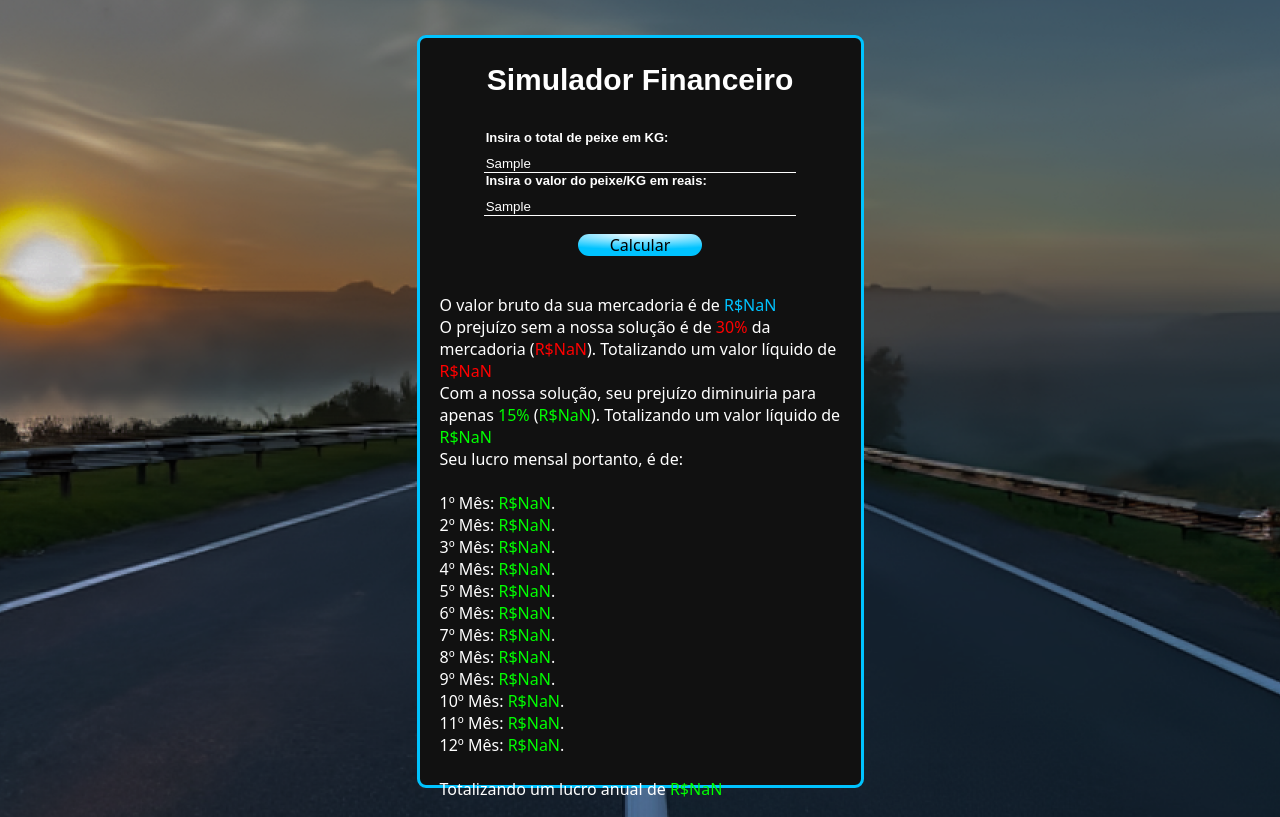
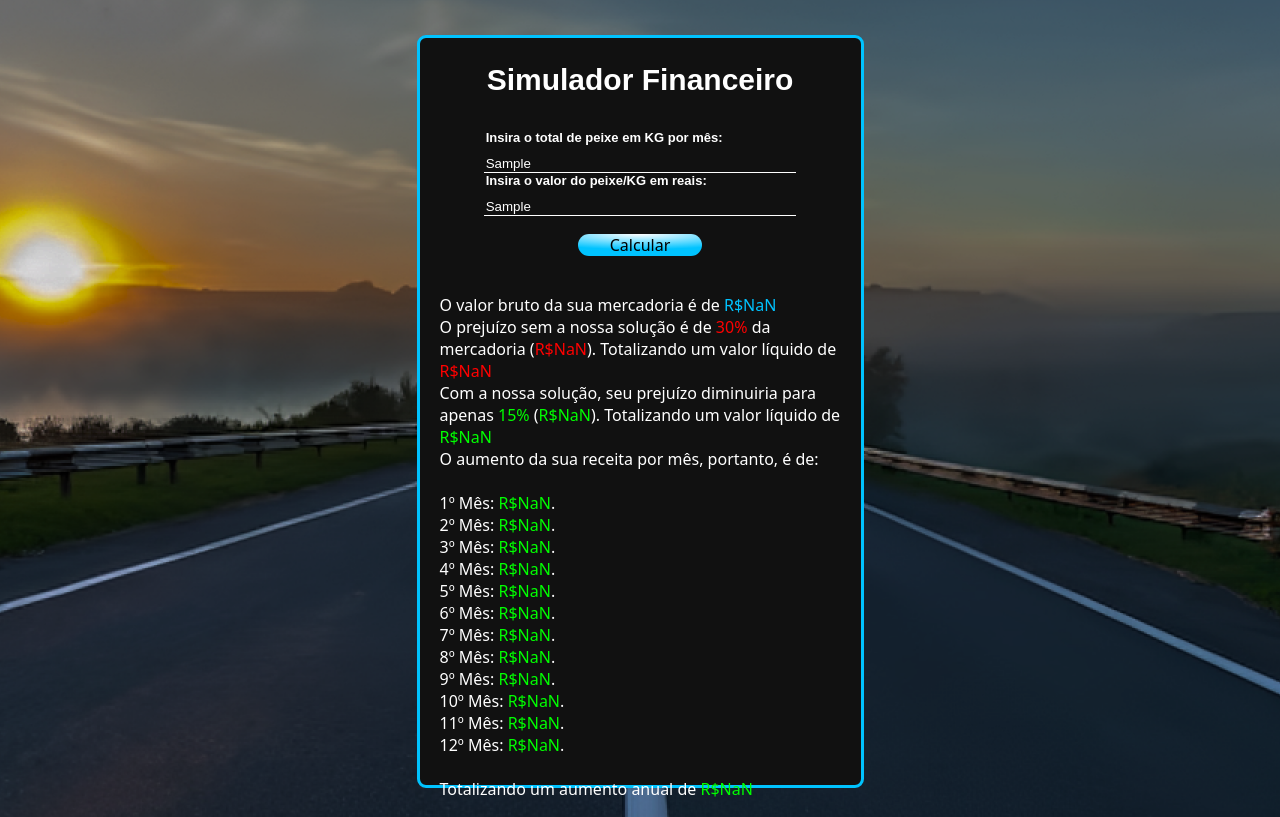
Before and after one commit to Omega-Fish/Site-Institucional, a plain HTML site: page simuladorfinanceiro.html in a window 1280 px wide. Both pictures are taken after typing "Sample", "Sample" into the empty fields and a click on the button "Calcular". Shown: the part 80-897 px from the top of the page. Drawn offline with Linux system fonts and the light colour scheme.

Commit message:
alteração no simulador financeiro

```diff
--- a/simuladorfinanceiro.html
+++ b/simuladorfinanceiro.html
@@ -36,7 +36,7 @@
         <div class="inputs3">
             <h1>Simulador Financeiro</h1><br>
 
-            <span class="span">Insira o total de peixe em KG: </span><input type="text" id="input_kgpeixe"
+            <span class="span">Insira o total de peixe em KG por mês: </span><input type="text" id="input_kgpeixe"
                 placeholder="Digite o total de peixe em KG">
             <span class="span"> Insira o valor do peixe/KG em reais: </span><input type="text" id="input_valorkg"
                 placeholder="Digite o valor em reais"><br>
@@ -77,7 +77,7 @@
                 O valor bruto da sua mercadoria é de <span style="color: #00C3FF;"> R$${bruto}</span><br>
                 O prejuízo sem a nossa solução é de <span style="color: red;">30%</span> da mercadoria (<span style="color: red;">R$${perda}</span>). Totalizando um valor líquido de <span style="color: red;">R$${liquido}</span> <br>
                 Com a nossa solução, seu prejuízo diminuiria para apenas <span style="color: #00FF00;">15%</span> (<span style="color: #00FF00;">R$${lucro1}</span>). Totalizando um valor líquido de <span style="color: #00FF00;">R$${lucro2} </span><br>
-                Seu lucro mensal portanto, é de: <br><br>
+                O aumento da sua receita por mês, portanto, é de: <br><br>
             `;
 
             for (var contador = 1; contador <=12; contador++) {
@@ -85,7 +85,7 @@
                     ${contador}º Mês:<span style="color: #00FF00;"> R$${(lucro3*contador).toFixed(2)}</span>.<br>
                 `;
             }
-            div_mensagem.innerHTML += `<br>Totalizando um lucro anual de <span style="color: #00FF00;">R$${lucroanual}</span>`
+            div_mensagem.innerHTML += `<br>Totalizando um aumento anual de <span style="color: #00FF00;">R$${lucroanual}</span>`
 
             div_calculo.style.height = '830px'
 
```
